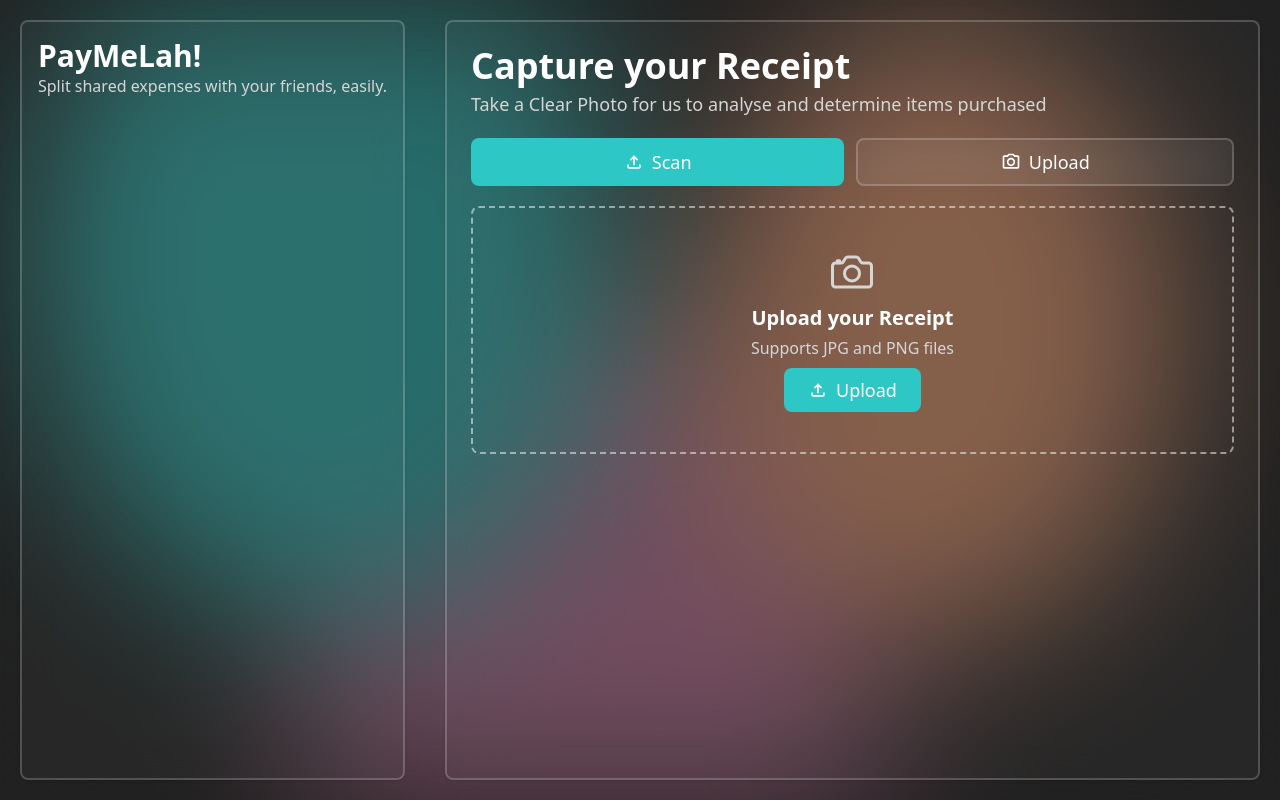
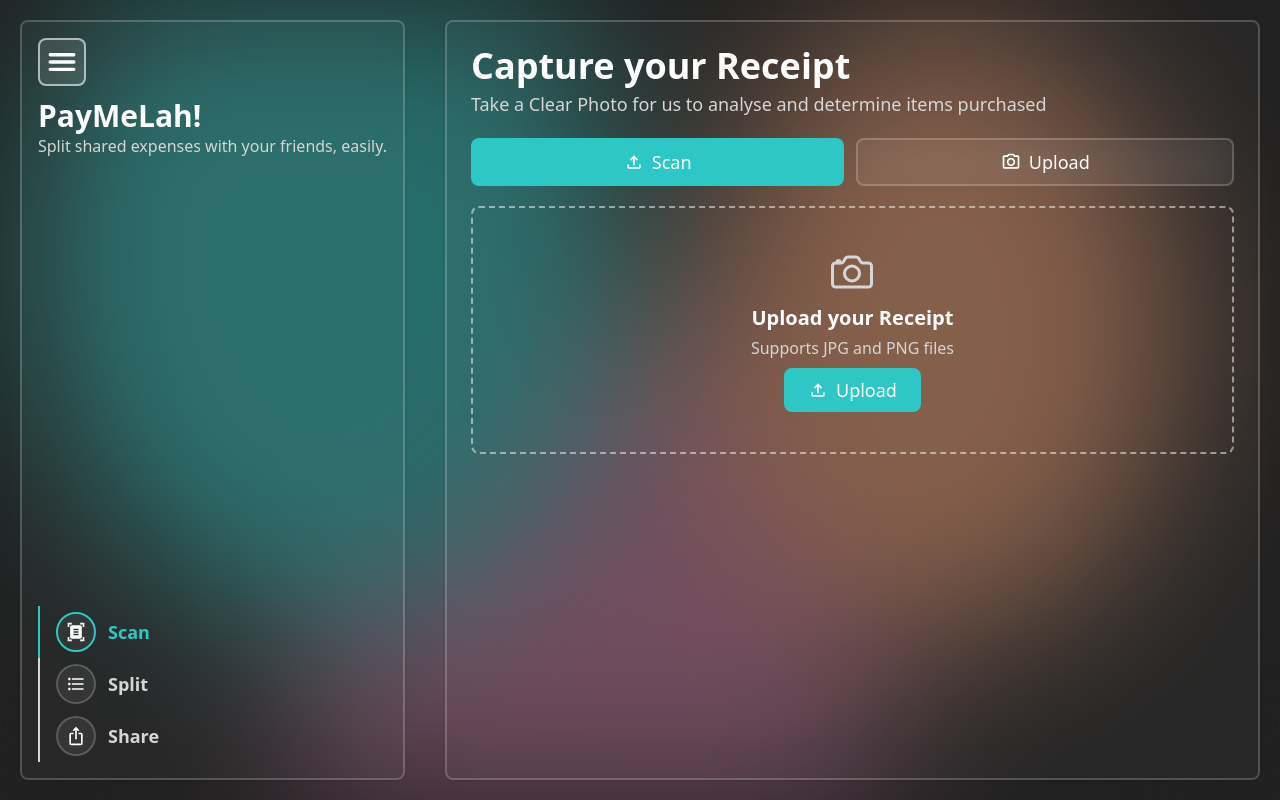
Before and after one commit to Ethan-Chew/PayMeLah, a Next.js app: page /scan in a window 1280 px wide. Built offline with nearby package versions, Linux system fonts and the light colour scheme.

Commit message:
feat: Sidebar Progress Steps

```diff
--- a/src/app/components/GlassSidebar.tsx
+++ b/src/app/components/GlassSidebar.tsx
@@ -1,10 +1,43 @@
+"use client"
 import GlassContainer from "./ui/GlassContainer";
+import { motion, AnimatePresence } from "framer-motion";
+import { useState } from "react"
+import { IoMenu } from "react-icons/io5";
+import { PayMeLahSteps } from "./ProgressBar/data";
+import MobileProgressBar from "./ProgressBar/MobileProgressBar";
+import DesktopProgressBar from "./ProgressBar/DesktopProgressBar";
 
-export default function GlassSidebar() {
+interface IGlassSidebar {
+    step: PayMeLahSteps;
+}
+
+export default function GlassSidebar({ step }: IGlassSidebar) {
+    const [ isHidden, setIsHidden ] = useState(false);
+
     return (
-        <GlassContainer>
-            <p className="text-2xl md:text-3xl font-bold">PayMeLah!</p>
-            <p className="text-dark-secondary">Split shared expenses with your friends, easily.</p>
-        </GlassContainer>
+        <AnimatePresence>
+            { !isHidden && (
+                <motion.div
+                    exit={{ opacity: 0, x: -100 }}
+                    transition={{ duration: 0.3 }}
+                >
+                    <GlassContainer styles="h-full flex flex-col lg:justify-between">
+                        <div>
+                            <button
+                                className="hidden lg:block p-1 bg-white/10 border-white/60 border-2 rounded-lg text-3xl lg:text-4xl mb-3 cursor-pointer"
+                                onClick={() => setIsHidden(true)}
+                            >
+                                <IoMenu />
+                            </button>
+                            <p className="text-2xl md:text-3xl font-bold mb-3 lg:mb-0">PayMeLah!</p>
+                            <p className="hidden lg:block text-dark-secondary lg:mb-auto">Split shared expenses with your friends, easily.</p>
+                        </div>
+
+                        <MobileProgressBar currentStep={step} />
+                        <DesktopProgressBar currentStep={step} />
+                    </GlassContainer>
+                </motion.div>
+            ) }
+        </AnimatePresence>
     )
 }
--- /dev/null
+++ b/src/app/components/ProgressBar/DesktopProgressBar.tsx
@@ -0,0 +1,23 @@
+import { PayMeLahSteps, steps } from "@/app/components/ProgressBar/data";
+
+export default function DesktopProgressBar({ currentStep }: { currentStep: PayMeLahSteps }) {
+    return (
+        <div className="hidden lg:flex flex-col w-full">
+            { Object.values(steps).map((step, index) => {
+                const isCompleted = index < currentStep;
+                const isActive = index === currentStep;
+
+                return (
+                    <div key={index} className={`flex flex-row items-center gap-3 border-l-2 ${
+                        isCompleted || isActive ? "border-dark-accent" : "border-dark-secondary"
+                    } pl-4`}>
+                        <div className={`w-10 h-10 rounded-full flex items-center justify-center border-2 ${isCompleted ? "bg-dark-accent" : isActive ? "border-dark-accent bg-white/5" : "border-white/20 bg-white/5 backdrop-blur-lg"}`}>
+                            { step.icon }
+                        </div>
+                        <p className={`text-lg font-semibold py-3 ${isCompleted || isActive ? "text-dark-accent" : "text-dark-secondary"}`}>{ step.title }</p>
+                    </div>
+                )
+            }) }
+        </div>
+    )
+}
--- /dev/null
+++ b/src/app/components/ProgressBar/MobileProgressBar.tsx
@@ -0,0 +1,29 @@
+import { Fragment } from "react"
+import { PayMeLahSteps, steps } from "@/app/components/ProgressBar/data";
+
+export default function MobileProgressBar({ currentStep }: { currentStep: PayMeLahSteps }) {
+    return (
+        <div className="flex lg:hidden flex-row w-full">
+            { Object.values(steps).map((step, index) => {
+                const isCompleted = index  < currentStep;
+                const isActive = index === currentStep;
+
+                return (
+                    <Fragment key={index}>
+                        <div className="flex flex-col items-center">
+                            <div className={`flex items-center justify-center w-10 h-10 rounded-full border-2 ${isCompleted ? "border-dark-accent bg-dark-accent" : isActive ? "border-dark-accent bg-white/5 backdrop-blur-lg" : "border-white/20 bg-white/5 backdrop-blur-lg"}`}>
+                                { step.icon }
+                            </div>
+                            <p className={`mt-1 text-center ${isCompleted || isActive ? "text-dark-accent font-semibold" : "text-white/60"}`}>
+                                { step.title }
+                            </p>
+                        </div>
+                        { index < Object.values(steps).length - 1 && (
+                            <div className={`flex-1 h-1 ${isCompleted ? "bg-dark-accent" : "bg-white/20"} mt-5`}></div>
+                        ) }
+                    </Fragment>
+                )
+            }) }
+        </div>
+    )
+}
--- a/src/app/components/ProgressBar/VerticalProgressBar.tsx
+++ /dev/null
@@ -1,20 +0,0 @@
-import { PayMeLahSteps, steps } from "./data";
-
-export default function VerticalProgressBar({ currentStep }: { currentStep: PayMeLahSteps }) {
-    const stepEntries = Object.values(steps);
-
-    return (
-        <div className="flex flex-col gap-5">
-            <div className="flex flex-col gap-0">
-                {stepEntries.map((step, index) => (
-                    <div key={index} className={`flex flex-row items-center gap-3 border-l-2 ${index <= currentStep ? "border-dark-accent" : "border-dark-secondary"} pl-4`}>
-                        <div className={`w-8 h-8 rounded-full flex items-center justify-center ${index <= currentStep ? "bg-dark-accent" : "bg-gray-300"}`}>
-                            { step.icon }
-                        </div>
-                        <p className="text-lg font-semibold py-3">{ step.title }</p>
-                    </div>
-                ))}
-            </div>
-        </div>
-    );
-}
--- a/src/app/components/ProgressBar/data.tsx
+++ b/src/app/components/ProgressBar/data.tsx
@@ -17,16 +17,16 @@ export const steps: Record<PayMeLahSteps, StepInfo> = {
     [PayMeLahSteps.Scan]: {
         title: "Scan",
         description: "Upload or take a picture of the receipt.",
-        icon: <MdDocumentScanner className="w-4 h-4 text-white" />,
+        icon: <MdDocumentScanner className="text-xl text-white" />,
     },
     [PayMeLahSteps.Split]: {
         title: "Split",
         description: "Assign items to each friend.",
-        icon: <MdFormatListBulleted className="w-4 h-4 text-white" />,
+        icon: <MdFormatListBulleted className="text-xl text-white" />,
     },
     [PayMeLahSteps.Share]: {
         title: "Share",
         description: "Send payment links to your friends.",
-        icon: <MdIosShare className="w-4 h-4 text-white" />,
+        icon: <MdIosShare className="text-xl text-white" />,
     },
 };
--- a/src/app/components/SideBar.tsx
+++ /dev/null
@@ -1,20 +0,0 @@
-import { PayMeLahSteps } from "./ProgressBar/data";
-import VerticalProgressBar from "./ProgressBar/VerticalProgressBar";
-
-export default function SideBar({ currentStep = PayMeLahSteps.Scan }: { currentStep?: PayMeLahSteps }) {
-    return (
-        <>
-            <nav className="fixed top-0 left-0 p-6 py-10 bg-neutral-800 h-screen hidden sm:w-1/4 lg:w-1/5 sm:flex flex-col justify-between text-white z-50">
-                <div>
-                    <p className="text-3xl font-bold mb-1">PayMeLah!</p>
-                    <p className="text-dark-secondary">Split shared expenses with your friends, easily.</p>
-                </div>
-
-                <VerticalProgressBar currentStep={currentStep} />
-            </nav>
-            <nav className="block w-full sm:hidden py-3 px-5 text-white bg-neutral-800">
-                <p className="text-xl font-bold">PayMeLah</p>
-            </nav>
-        </>
-    )
-}
--- a/src/app/scan/page.tsx
+++ b/src/app/scan/page.tsx
@@ -2,11 +2,14 @@
 import { useState } from "react";
 import { useAppData } from "@/app/providers/AppDataProvider";
 import { useRouter } from "next/navigation";
+
 import GlassBackground from "@/app/components/ui/GlassBackground";
 import GlassSidebar from "@/app/components/GlassSidebar";
 import GlassContainer from "@/app/components/ui/GlassContainer";
 import CameraCapture from "../components/FileManagement/CameraCapture";
 import DragAndDrop from "@/app/components/FileManagement/DragAndDrop";
+
+import { PayMeLahSteps } from "@/app/components/ProgressBar/data";
 import { MdOutlineFileUpload, MdOutlineCameraAlt } from "react-icons/md";
 
 export default function ScanUploadReceipt() {
@@ -18,8 +21,8 @@ export default function ScanUploadReceipt() {
         <div className="relative min-h-screen min-w-screen bg-dark-background text-white">
             <GlassBackground />
 
-            <div className="absolute w-full h-full flex flex-row gap-10 p-5">
-                <GlassSidebar />
+            <div className="absolute w-full h-full flex flex-col lg:flex-row gap-5 lg:gap-10 p-5">
+                <GlassSidebar step={PayMeLahSteps.Scan} />
 
                 <GlassContainer styles="flex-1 p-6 overflow-y-scroll no-scrollbar">
                     <div className="flex flex-col md:flex-row gap-5">
--- a/src/app/split/page.tsx
+++ b/src/app/split/page.tsx
@@ -7,18 +7,19 @@ import { AnimatePresence } from "framer-motion";
 import GlassBackground from "@/app/components/ui/GlassBackground"
 import GlassSidebar from "@/app/components/GlassSidebar";
 import GlassContainer from "@/app/components/ui/GlassContainer";
+import ReceiptDetailsModal from "@/app/components/modals/ReceiptDetails";
+import ReceiptItemContainer from "@/app/components/ReceiptItem/ReceiptItemContainer";
+import PersonSummaryItem from "@/app/components/PersonSummaryItem";
+import Toast from "@/app/components/ui/Toast";
 import { ParsedReceipt, ReceiptDetails, ReceiptItem, ReceiptItemShare } from "@/db/types";
 import { parseReceiptData } from "@/utils/utils";
+import { PayMeLahSteps } from "@/app/components/ProgressBar/data";
 
 // React Icons
 import { FaMoneyBillWave } from "react-icons/fa";
 import { FaHand } from "react-icons/fa6";
 import { BsFillPeopleFill, BsFillBarChartFill } from "react-icons/bs";
 
-import ReceiptDetailsModal from "@/app/components/modals/ReceiptDetails";
-import ReceiptItemContainer from "@/app/components/ReceiptItem/ReceiptItemContainer";
-import PersonSummaryItem from "../components/PersonSummaryItem";
-import Toast from "../components/ui/Toast";
 
 export default function SplitCosts() {
     const router = useRouter();
@@ -139,7 +140,7 @@ export default function SplitCosts() {
             <GlassBackground />
 
             <div className="absolute w-full h-full flex flex-row gap-10 p-5">
-                <GlassSidebar />
+                <GlassSidebar step={PayMeLahSteps.Split} />
 
                 <GlassContainer styles="flex-1 p-6 space-y-5 overflow-y-scroll no-scrollbar">
                     <div className="mb-5">
```
